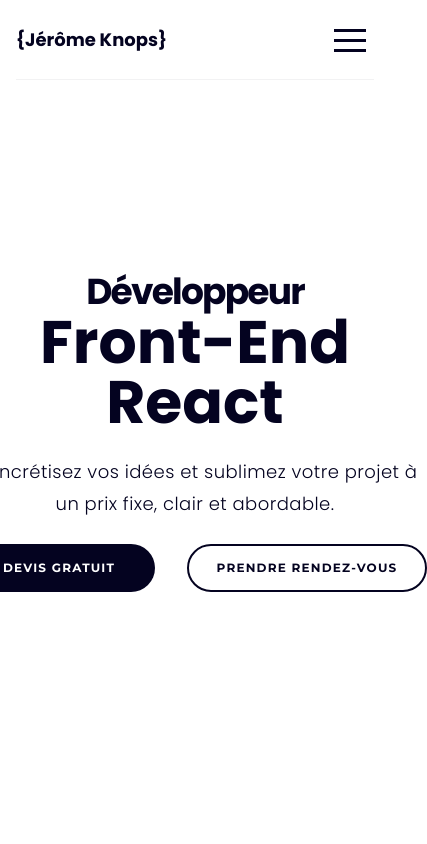
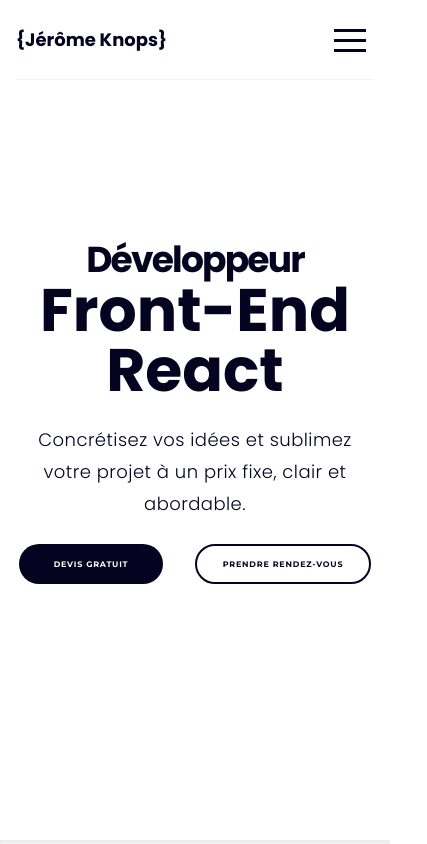
Before and after one commit to Valaex/next-on-jerome, a Next.js app: page / in a window 390 px wide. Shown: the top 844 px of the page, 427 px wide, since content can reach past the window. Built offline with nearby package versions, Linux system fonts and the light colour scheme.

Commit message:
correction button et mt

```diff
--- a/src/components/Button/ContactButton.tsx
+++ b/src/components/Button/ContactButton.tsx
@@ -11,7 +11,7 @@ function ContactButton({}: Props) {
   return (
     <a href="#contact">
       <div
-        className={`${montserrat.className} cursor-pointer hover:bg-white hover:text-[#040320] hover:transition-all hover:duration-300 duration-300 hover:shadow-xl hover:shadow-[#040320] flex flex-row justify-center items-center p-4 gap-2 w-48 h-12 left-24  bg-[#040320]  rounded-full text-white font-bold text-xs sm:text-xs  tracking-widest`}
+        className={`${montserrat.className} cursor-pointer hover:bg-white hover:text-[#040320] hover:transition-all hover:duration-300 duration-300 hover:shadow-xl hover:shadow-[#040320] flex flex-row justify-center items-center p-2 sm:p-4 gap-2 w-36 sm:w-48 h-10 sm:h-12 left-24  bg-[#040320]  rounded-full text-white font-bold text-[8px] sm:text-xs  tracking-widest`}
       >
         DEVIS GRATUIT
       </div>
--- a/src/components/Button/RdvButton.tsx
+++ b/src/components/Button/RdvButton.tsx
@@ -11,7 +11,7 @@ function RdvButton({}: Props) {
   return (
     <a href="https://calendly.com/jeromeknops/book">
       <div
-        className={`${montserrat.className} cursor-pointer hover:bg-[#040320] hover:text-[white] hover:transition-all hover:duration-300 duration-300 hover:shadow-xl hover:shadow-[#040320] flex flex-row justify-center items-center p-4 gap-2 w-60 h-12 left-24  bg-[white]  rounded-full text-[#040320] font-bold text-xs sm:text-xs  tracking-widest border-2 border-solid border-opacity-100 border-[#040320]`}
+        className={`${montserrat.className} cursor-pointer hover:bg-[#040320] hover:text-[white] hover:transition-all hover:duration-300 duration-300 hover:shadow-xl hover:shadow-[#040320] flex flex-row justify-center items-center p-2 sm:p-4 gap-2 w-44 sm:w-60 h-10 sm:h-12 left-24  bg-[white]  rounded-full text-[#040320] font-bold text-[8px] sm:text-xs tracking-widest border-2 border-solid border-opacity-100 border-[#040320]`}
       >
         PRENDRE RENDEZ-VOUS
       </div>
--- a/src/components/Hero.tsx
+++ b/src/components/Hero.tsx
@@ -14,9 +14,9 @@ type Props = {};
 
 const Hero = (props: Props) => {
   return (
-    <div className="flex flex-wrap justify-center  h-screen md:h-[800px] lg:flex-nowrap max-w-7xl mx-auto px-4 sm:px-8 md:px-12 lg:px-16">
+    <div className="flex flex-wrap justify-center  h-[90vh] md:h-[800px] lg:flex-nowrap max-w-7xl mx-auto px-4 sm:px-8 md:px-12 lg:px-16">
       <div>
-        <div className="hero-left w-full mt-48 lg:mt-60 lg:w-auto">
+        <div className="hero-left w-full mt-40 md:mt-48 lg:mt-60 lg:w-auto">
           <motion.h2
             initial={{ y: 10, opacity: 0 }}
             animate={{
```
